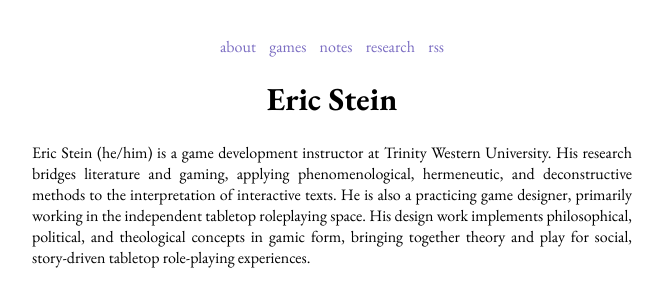
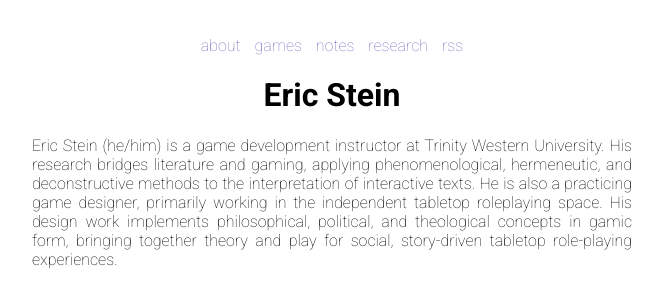
Before and after one commit to steinea/steinea.github.io, a Jekyll site: the page built from index.html, in a window 1280 px wide. Shown: the top 308 px of the page, without its empty margins (308-971 px from the left). Built offline with Jekyll 4.4.1, drawn with Linux system fonts in a browser that asks for light colours.

Commit message:
Testing sans-serif font

```diff
--- a/_layouts/default.html
+++ b/_layouts/default.html
@@ -7,7 +7,9 @@
   <meta name="viewport" content="width=device-width, initial-scale=1">
   <link rel="stylesheet" type="text/css" href="/css/styles.css">
   <link rel="shortcut icon" type="image/png" href="/images/favicon.png">
+  <link rel="preconnect" href="https://fonts.gstatic.com" crossorigin>
   <link href="https://fonts.googleapis.com/css?family=EB+Garamond:400,400i,700,700i" rel="stylesheet">
+  <link href="https://fonts.googleapis.com/css??family=Roboto:ital,wght@0,100;0,700;1,100;1,700&display=swap" rel="stylesheet">
 </head>
 
 <body>
--- a/css/styles.css
+++ b/css/styles.css
@@ -4,7 +4,7 @@ body {
     padding: 20px;
     float: none;
     text-align: justify;
-    font-family: "EB Garamond", serif;
+    font-family: "Roboto", sans-serif;
 }
 
 nav {
```
